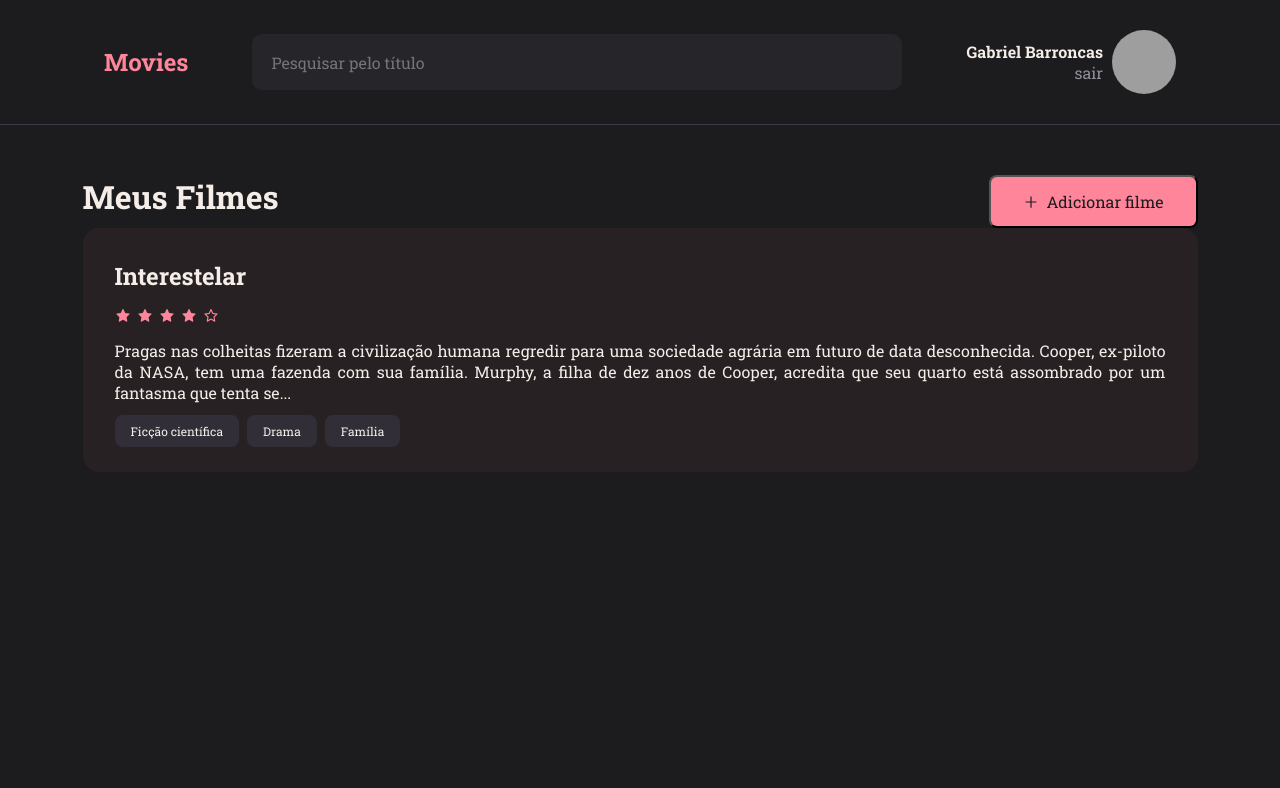
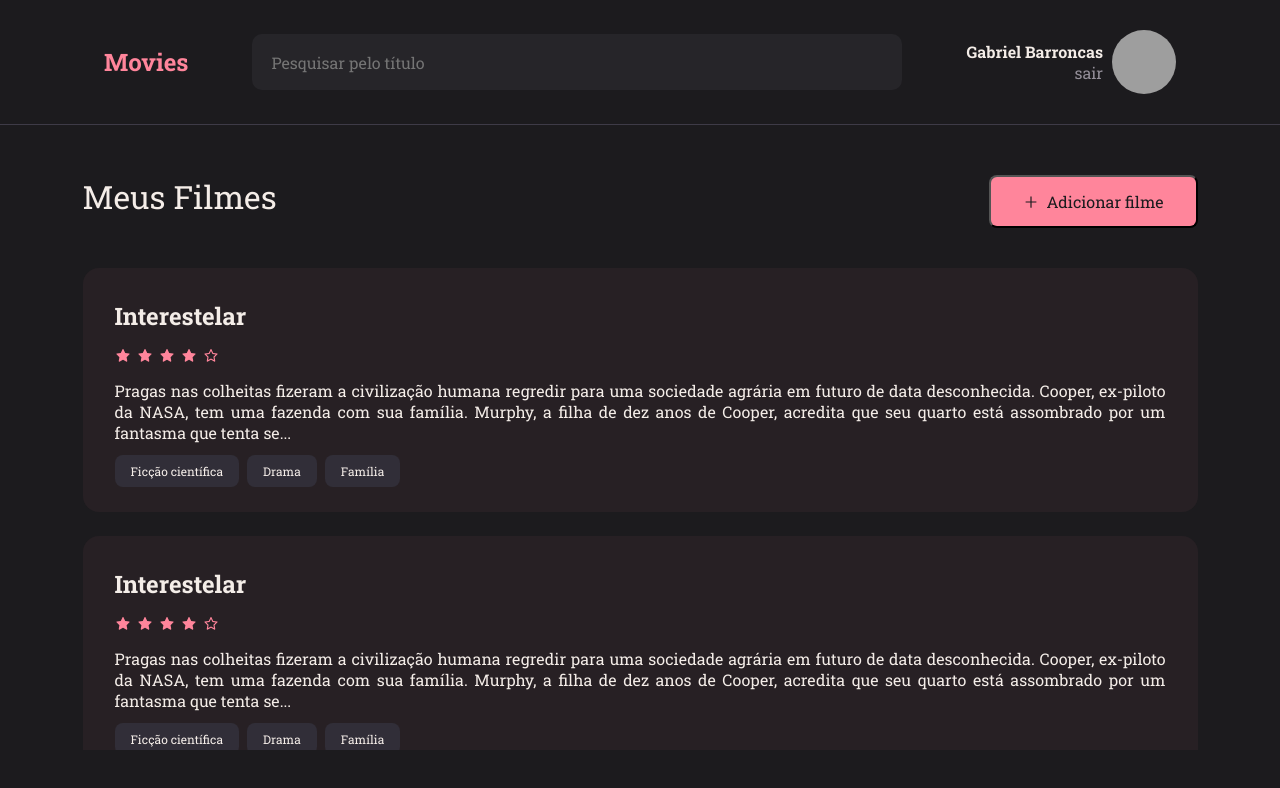
Before and after one commit to Barroncas1/Movies, a React (Vite) app: page / in a window 1280 px wide. Shown: the top 788 px of the page. Built offline with nearby package versions, Linux system fonts and the light colour scheme; grey boxes are pictures that could not be loaded.

Commit message:
finish the home page

```diff
--- /dev/null
+++ b/src/components/Scrollbar/index.jsx
@@ -0,0 +1,11 @@
+import { Container } from "./styles";
+
+export function Scrollbar(){
+    return(
+        <Container>
+            <div className="content">
+
+            </div>
+        </Container>
+    )
+}
--- /dev/null
+++ b/src/components/Scrollbar/styles.js
@@ -0,0 +1,34 @@
+import styled from 'styled-components'
+
+export const Container = styled.div`
+
+    width: 300px;
+    height: 200px;
+    overflow: auto;
+    position: relative;
+
+    .content {
+    width: 100%;
+    height: 100%;
+    padding-right: 20px; /* Ajuste o valor para deixar espaço para a barra de rolagem */
+    box-sizing: border-box;
+    }
+
+    /* Estilizando a barra de rolagem */
+    ::-webkit-scrollbar {
+    width: 8px; /* Largura da barra de rolagem */
+    }
+
+    ::-webkit-scrollbar-track {
+    background-color: #f1f1f1; /* Cor de fundo da barra de rolagem */
+    }
+
+    ::-webkit-scrollbar-thumb {
+    background-color: #888; /* Cor da barra de rolagem */
+    }
+
+    ::-webkit-scrollbar-thumb:hover {
+    background-color: #555; /* Cor da barra de rolagem ao passar o mouse */
+    }
+
+`
--- a/src/pages/Home/index.jsx
+++ b/src/pages/Home/index.jsx
@@ -4,6 +4,7 @@ import { Header } from "../../components/Header";
 import { Button } from "../../components/Button";
 import {AiOutlinePlus} from "react-icons/ai"
 import { Note } from "../../components/Note";
+import { Scrollbar } from "../../components/Scrollbar";
 
 export function Home(){
     return(
@@ -26,6 +27,15 @@ export function Home(){
                             {id: '3', name: "Família"},
                         ]
                     }} />
+                    <Note data={{
+                        title: "Interestelar",
+                        tags: [
+                            {id: '1', name: "Ficção científica"},
+                            {id: '2', name: "Drama"},
+                            {id: '3', name: "Família"},
+                        ]
+                    }} />
+
                 </Content>
             </main>
         </Container>
--- a/src/pages/Home/styles.js
+++ b/src/pages/Home/styles.js
@@ -3,16 +3,42 @@ import styled from 'styled-components'
 export const Container = styled.div`
     width: 100%;
     height: 100vh;
+    display: grid;
+    grid-template-areas:
+    "header"
 
-    main {
+    "content";
+
+    > main {
+        grid-area: content;
         max-width: 1115px;
         margin: 50px auto;
+        overflow-y: auto;
     }
+
+    ::-webkit-scrollbar {
+    width: 8px; /* Largura da barra de rolagem */
+    }
+
+    ::-webkit-scrollbar-track {
+    background-color: transparent; /* Cor de fundo da barra de rolagem */
+    }
+
+    ::-webkit-scrollbar-thumb {
+    background-color: ${({theme}) => theme.COLORS.PINK}; /* Cor da barra de rolagem */
+    }
+
+
 `
 
 export const Hmain = styled.div`
     display: flex;
     justify-content: space-between;
+
+    h1 {
+        font-weight: 400;
+        font-size: 32px;
+    }
 `
 
 export const NewMovie = styled.button`
@@ -33,5 +59,9 @@ export const NewMovie = styled.button`
 `
 
 export const Content = styled.div`
-
+    margin-top: 40px;
+    display: flex;
+    flex-direction: column;
+    gap: 24px;
+    overflow-y: auto;
 `
```
Also changed, not shown: src/components/Header/styles.js (line endings or trailing spaces).
